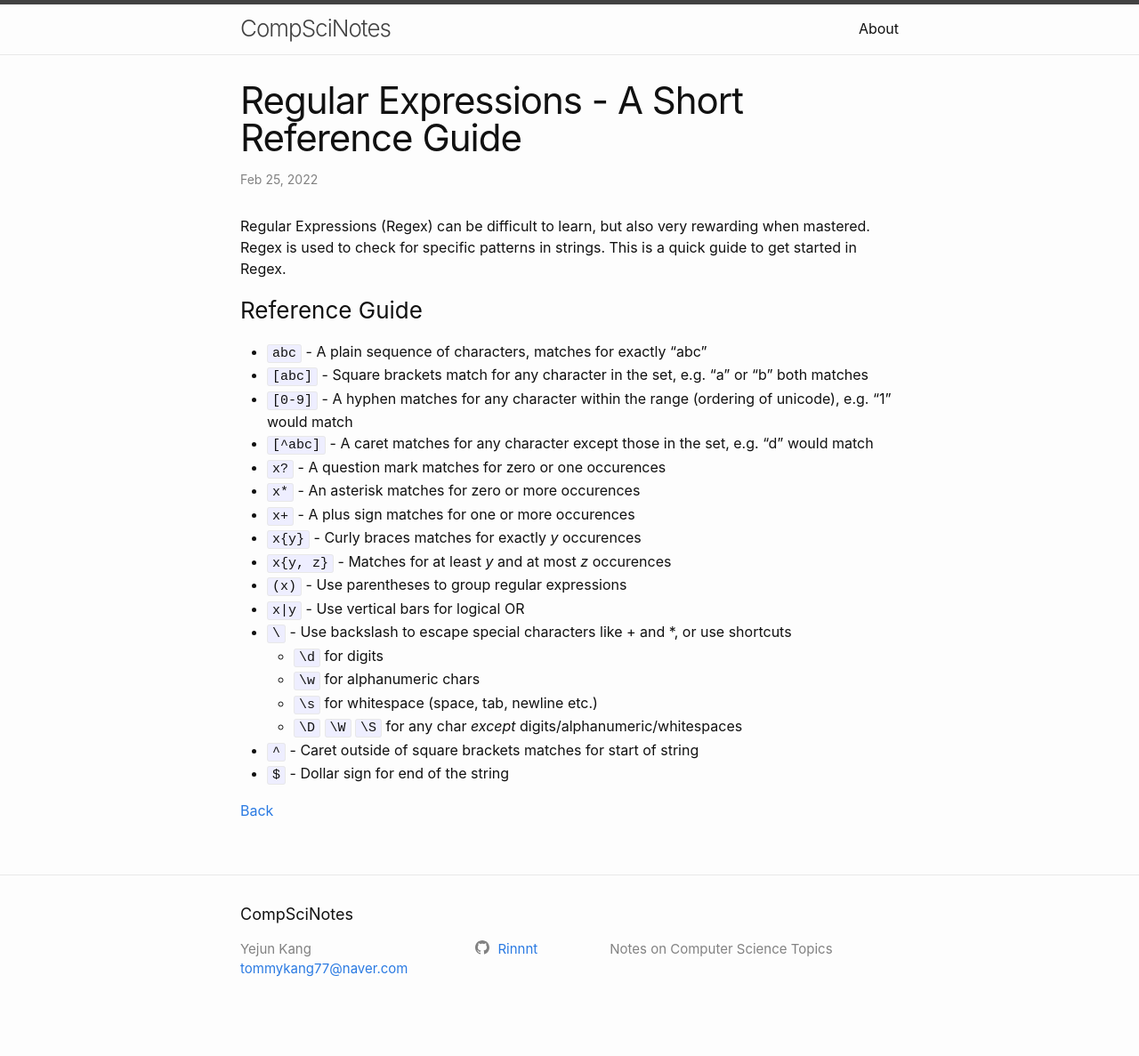
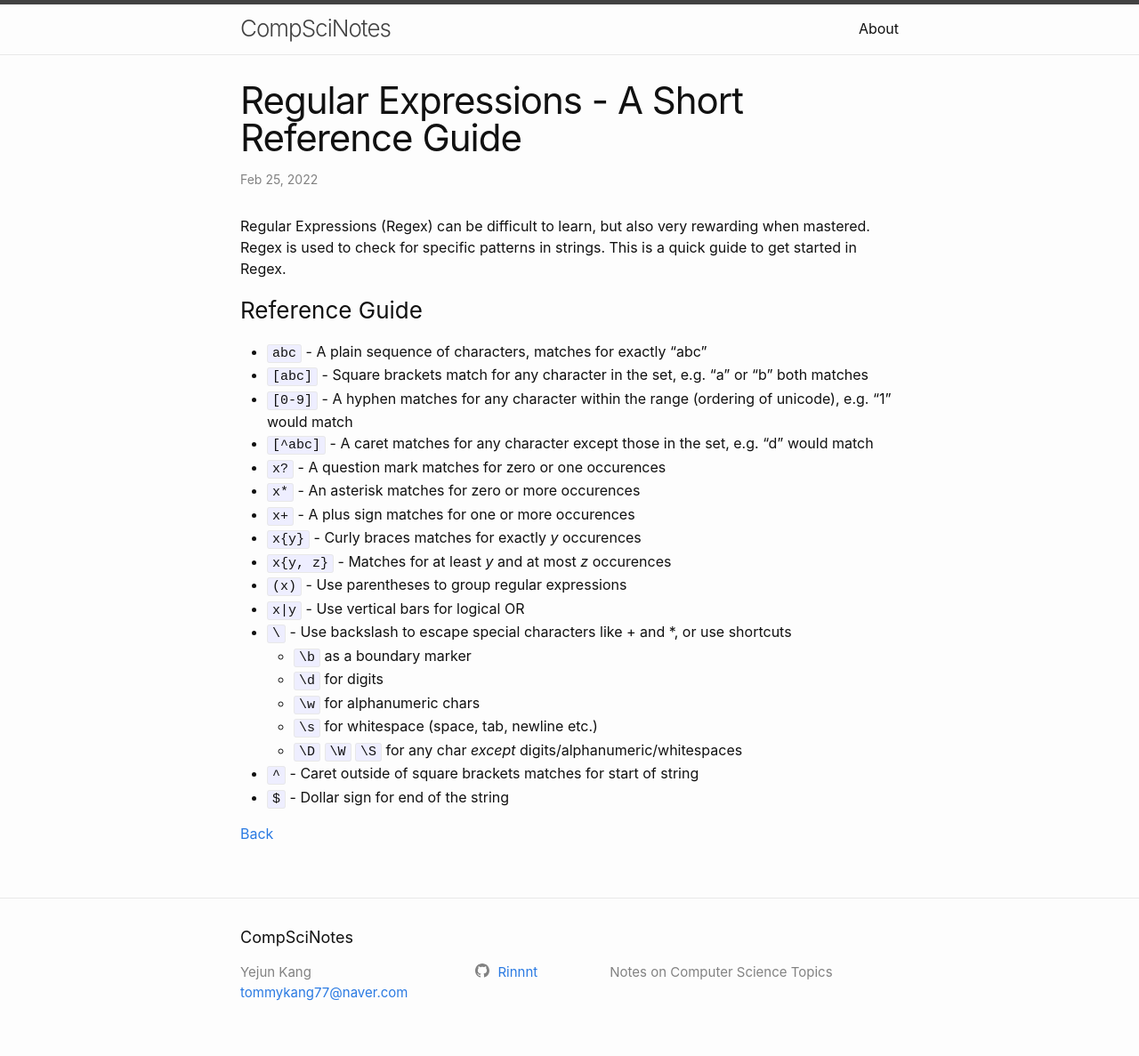
Before and after one commit to Rinnnt/Rinnnt.github.io, a Jekyll site: the page built from _posts/2022-02-25-regular-expressions-short-reference-guide.md, in a window 1280 px wide. Shown: the whole page at 89% size. Built offline with Jekyll 4.4.1, drawn with Linux system fonts in a browser that asks for light colours; comment, search, counter and statistics services are not loaded; before the commit the page ends 1161 px from its top, so only the background shows below that.

Commit message:
update regex post

```diff
--- a/_posts/2022-02-25-regular-expressions-short-reference-guide.md
+++ b/_posts/2022-02-25-regular-expressions-short-reference-guide.md
@@ -22,6 +22,7 @@ Regular Expressions (Regex) can be difficult to learn, but also very rewarding w
 - `(x)` - Use parentheses to group regular expressions
 - `x|y` - Use vertical bars for logical OR
 - `\` - Use backslash to escape special characters like + and *, or use shortcuts
+    * `\b` as a boundary marker
     * `\d` for digits
     * `\w` for alphanumeric chars
     * `\s` for whitespace (space, tab, newline etc.)
```
